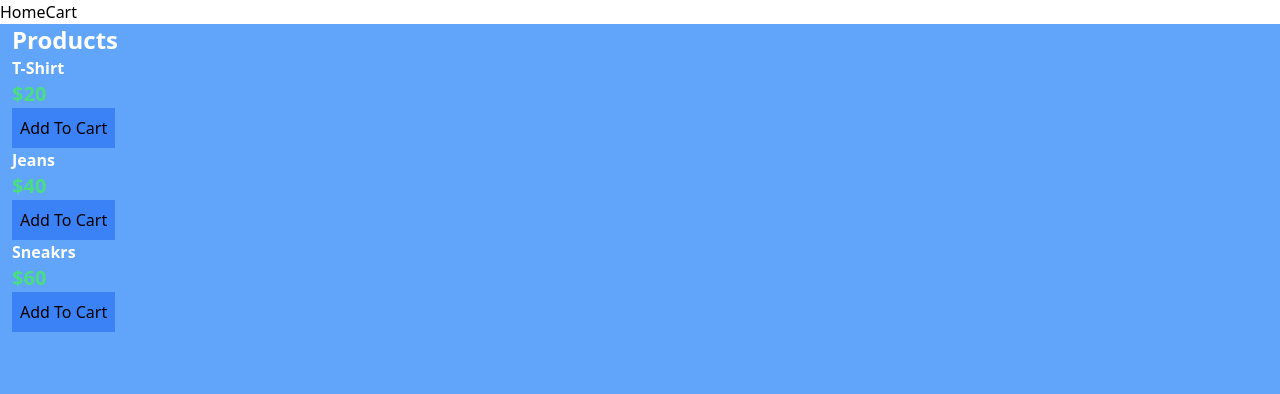
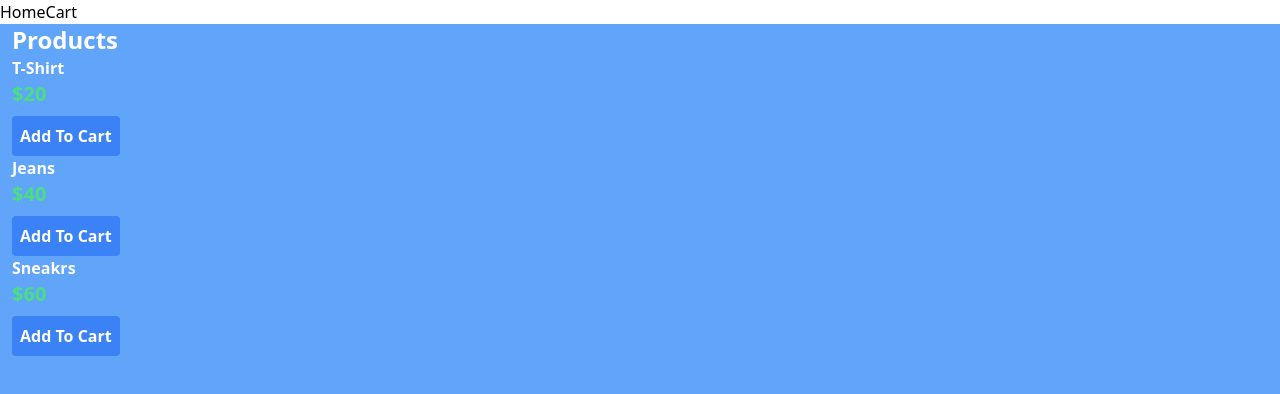
Before and after one commit to nietiene/React-Projects, a React (Vite) app: page / in a window 1280 px wide. Shown: the top 394 px of the page. Built offline with nearby package versions, Linux system fonts and the light colour scheme.

Commit message:
this is commit of react js styling

```diff
--- a/src/Ecomerce-Frontend/Home.jsx
+++ b/src/Ecomerce-Frontend/Home.jsx
@@ -14,7 +14,7 @@ export default function Home(){
                   <h2 className="text-white font-bold">{product.name}</h2>
                   <p className="text-green-400 text-xl font-bold">${product.price}</p>
                   <button onClick={() => AddToCart(product)}
-                    className="bg-blue-500 p-2 ">
+                    className="bg-blue-500 p-2 text-white font-bold rounded mt-2 hover:bg-blue-600 transition duration-200">
                     Add To Cart
                   </button>
                 </div>
```
